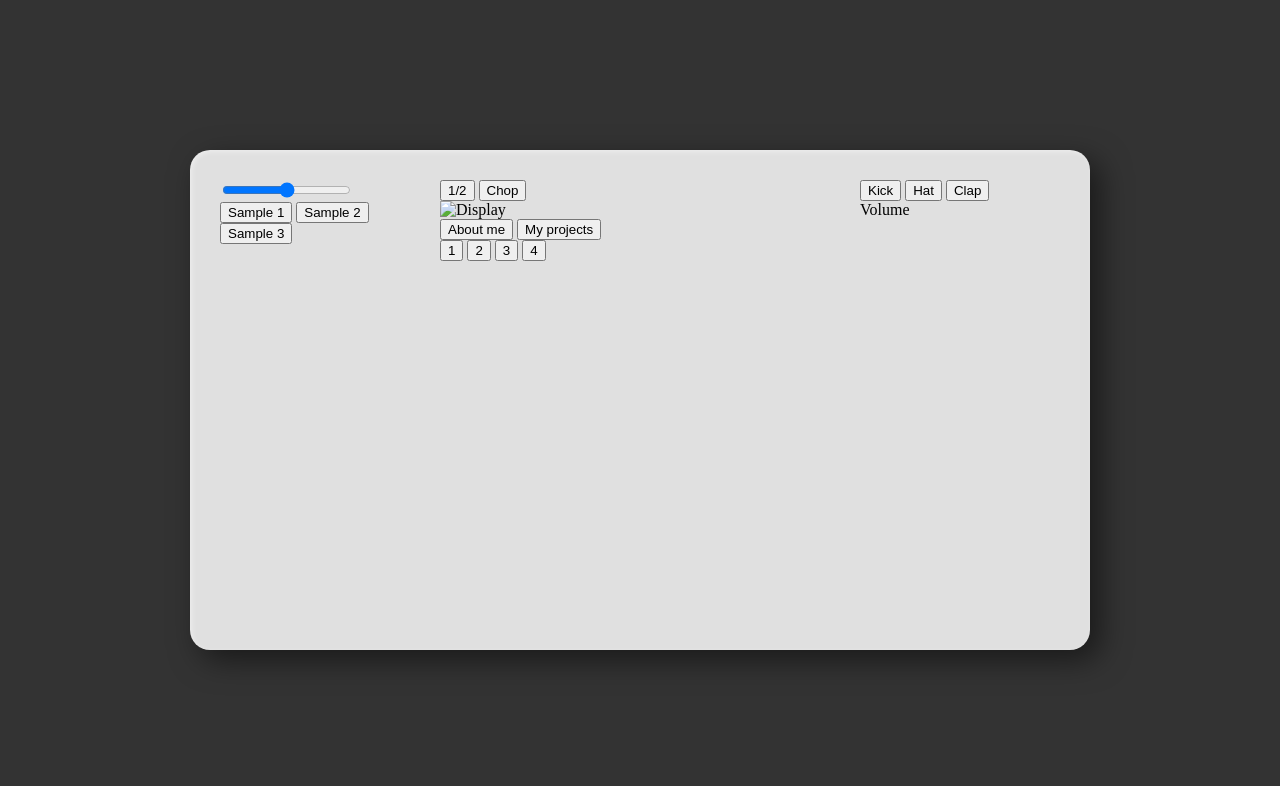
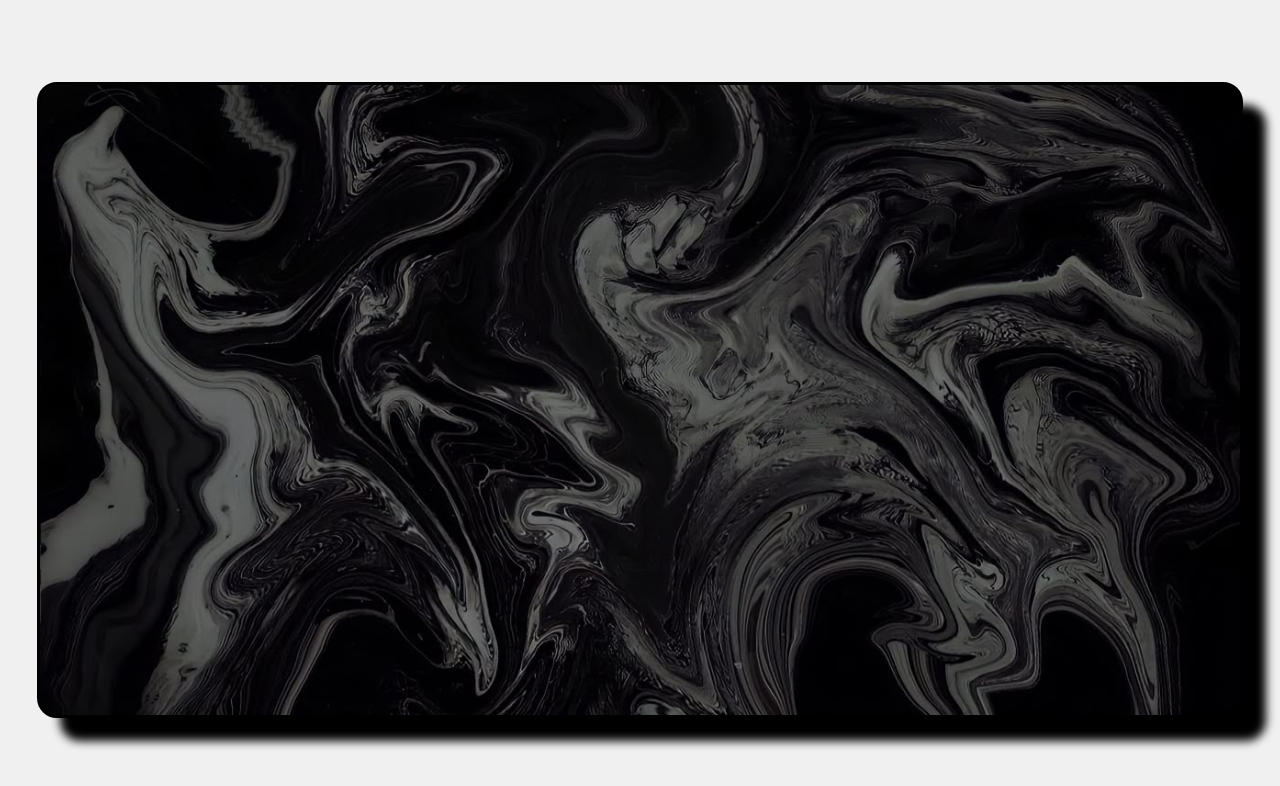
Before and after one commit to LoukKuppen/DevelopmentIndividueelProject, a plain HTML site: page index.html in a window 1280 px wide. Drawn offline with Linux system fonts and the light colour scheme.

Commit message:
background

```diff
--- a/css/style.css
+++ b/css/style.css
@@ -1,31 +1,22 @@
         body {
-    background-color: #333;
             display: flex;
             justify-content: center;
             align-items: center;
             height: 100vh;
             margin: 0;
+            background-color: #f0f0f0;
         }
 
-.controller-case {
+        .rectangle {
+            width: 1200px;
+            height: 630px;
+            background-color: #c4c4c4;
+            border-radius: 20px;
+            stroke-width: 20px;
+            box-shadow: 23px 23px 10px rgba(0, 0, 0, 1);
+            border: 3px solid #000000;
+            background-image: url('/img/BackgroundImage.jpg');
+            background-size: cover;
+            background-position: center;
 
-    background-image: url('');
-    background-size: cover;
-    background-color: #e0e0e0;
-
-
-    width: 900px;
-    height: 500px;
-    border-radius: 20px;
-
-
-    box-shadow:
-        10px 10px 30px rgba(0,0,0,0.5),
-        inset 2px 2px 5px rgba(255,255,255,0.4);
-
-    display: grid;
-    grid-template-columns: 1fr 2fr 1fr;
-    gap: 20px;
-    padding: 30px;
-    box-sizing: border-box;
         }
--- a/index.html
+++ b/index.html
@@ -2,66 +2,12 @@
 <html lang="nl">
 <head>
     <meta charset="UTF-8">
-    <title>Midi Controller Louk</title>
-    <link rel="stylesheet" href="css/style.css">
+    <meta name="viewport" content="width=device-width, initial-scale=1.0">
+    <title>Grijze Rechthoek</title>
+    <link rel="stylesheet" href="/css/style.css">
+
 </head>
 <body>
-
-    <main class="controller-case">
-
-        <section class="section-left">
-            <div class="fader-container">
-                <input type="range" min="0" max="100" value="50" class="fader-vertical">
-            </div>
-            <div class="sample-buttons">
-                <button class="btn-round small">Sample 1</button>
-                <button class="btn-round small">Sample 2</button>
-                <button class="btn-round small">Sample 3</button>
-            </div>
-        </section>
-
-        <section class="section-center">
-            <div class="top-controls">
-                <button class="btn-square">1/2</button>
-                <button class="btn-square">Chop</button>
-            </div>
-
-            <div class="display-screen">
-                <img src="jouw-logo.png" alt="Display">
-            </div>
-
-            <div class="main-pads">
-                <button class="btn-large">About me</button>
-                <button class="btn-large">My projects</button>
-            </div>
-
-            <div class="number-pads">
-                <button class="btn-small">1</button>
-                <button class="btn-small">2</button>
-                <button class="btn-small">3</button>
-                <button class="btn-small">4</button>
-            </div>
-        </section>
-
-        <section class="section-right">
-            <div class="speaker-grill">
-                </div>
-
-            <div class="drum-pads">
-                <button class="btn-square">Kick</button>
-                <button class="btn-square">Hat</button>
-                <button class="btn-square">Clap</button>
-            </div>
-
-            <div class="volume-control">
-                <div class="knob">
-                    <div class="knob-marker"></div>
-                </div>
-                <span class="label">Volume</span>
-            </div>
-        </section>
-
-    </main>
-
+    <div class="rectangle"></div>
 </body>
 </html>
```
Also changed, not shown: img/BackgroundImage.jpg (added). Lines whose indentation alone changed are shown as unchanged.
